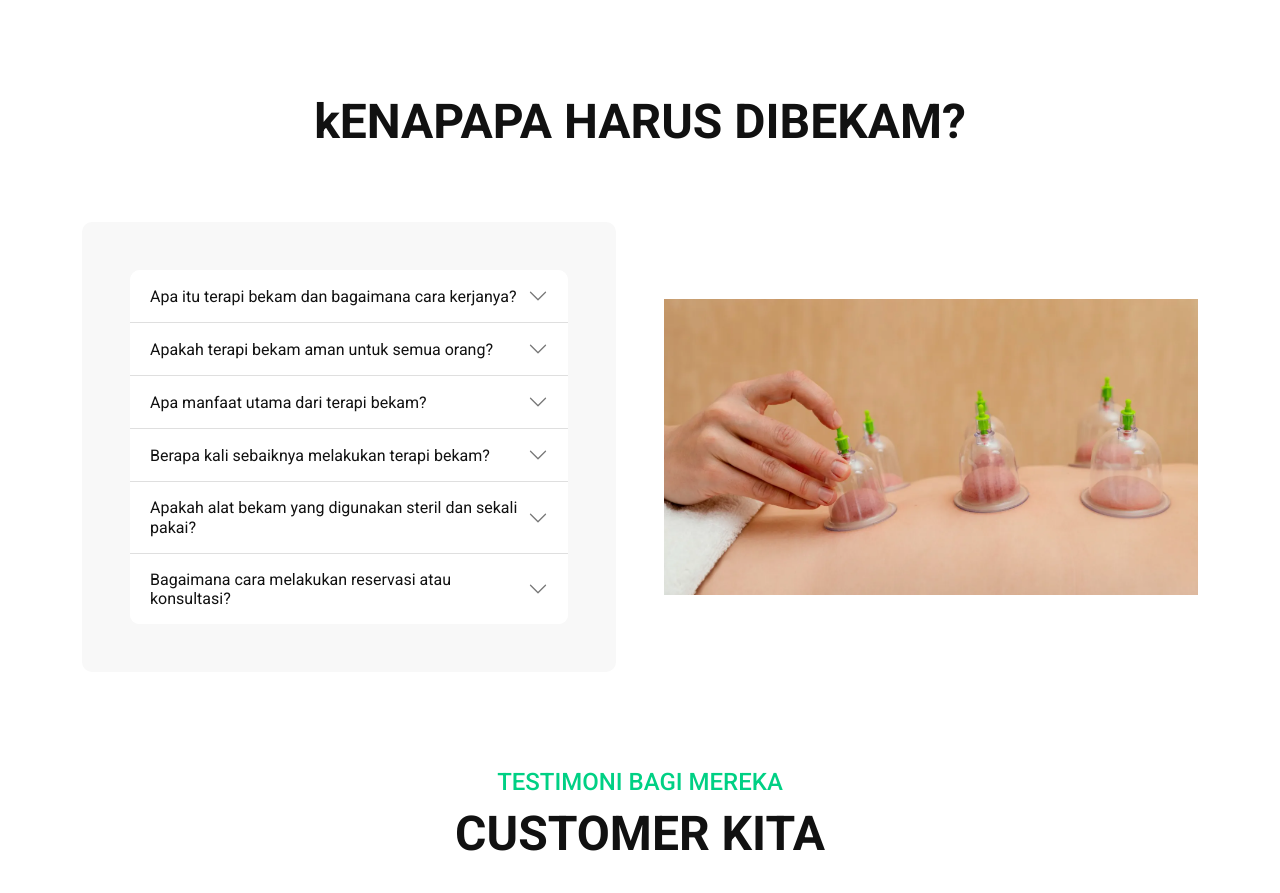
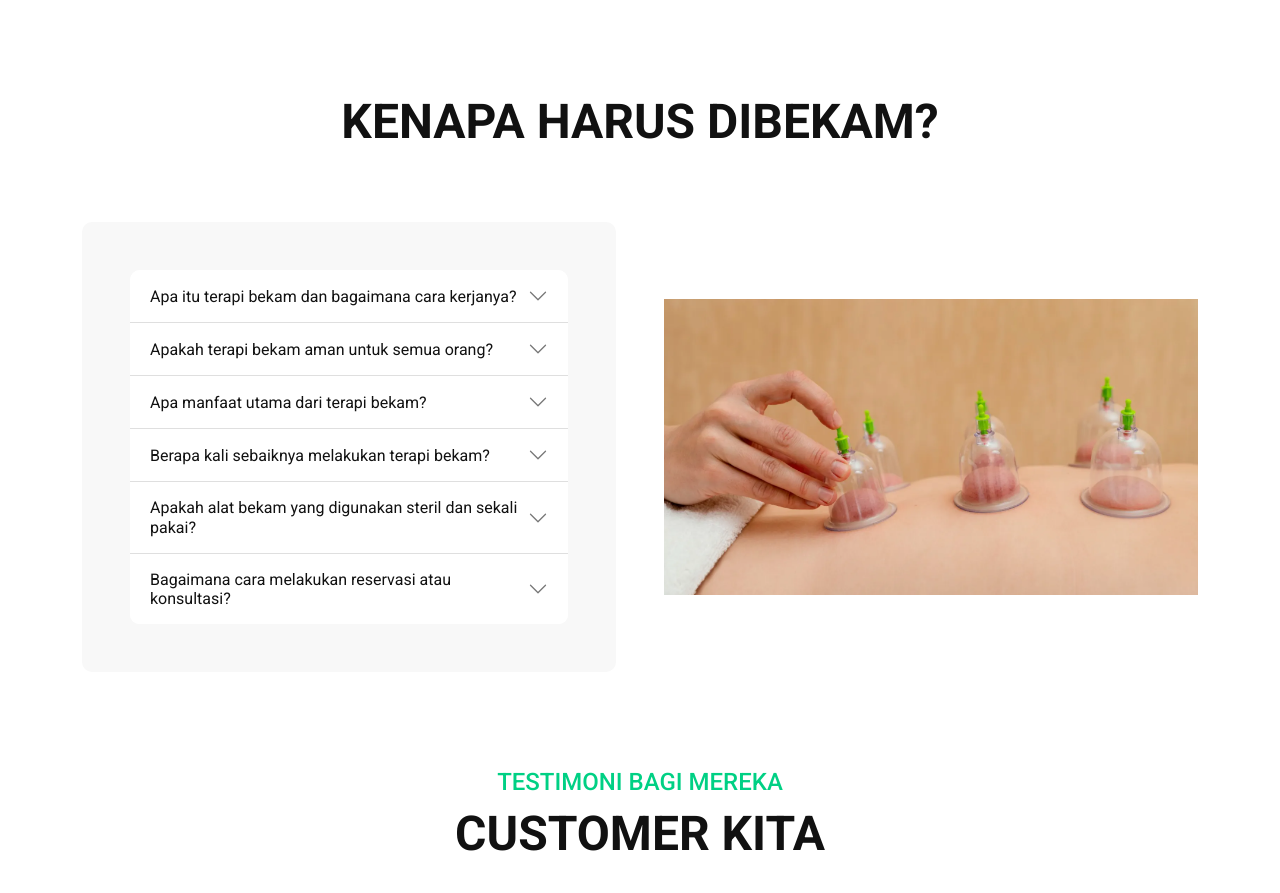
Before and after one commit to Agusmfth/pusat_bekam_serang, a plain HTML site: page index.html in a window 1280 px wide. Shown: the part 2035-2928 px from the top of the page. Drawn offline with nearby package versions, Linux system fonts and the light colour scheme.

Commit message:
Fix typo in FAQ section heading

```diff
--- a/index.html
+++ b/index.html
@@ -563,7 +563,7 @@
     <div class="container-fluid faq-section pb-5">
         <div class="container pb-5 overflow-hidden">
             <div class="text-center mx-auto pb-5 wow fadeInUp" data-wow-delay="0.2s" style="max-width: 800px;">
-                <h1 class="display-5 mb-4">kENAPAPA HARUS DIBEKAM?</h1>
+                <h1 class="display-5 mb-4">KENAPA HARUS DIBEKAM?</h1>
                 <!-- <p class="mb-0">Lorem ipsum dolor, sit amet consectetur adipisicing elit. Tenetur adipisci facilis
                     cupiditate recusandae aperiam temporibus corporis itaque quis facere, numquam, ad culpa deserunt
                     sint dolorem autem obcaecati, ipsam mollitia hic.
```
